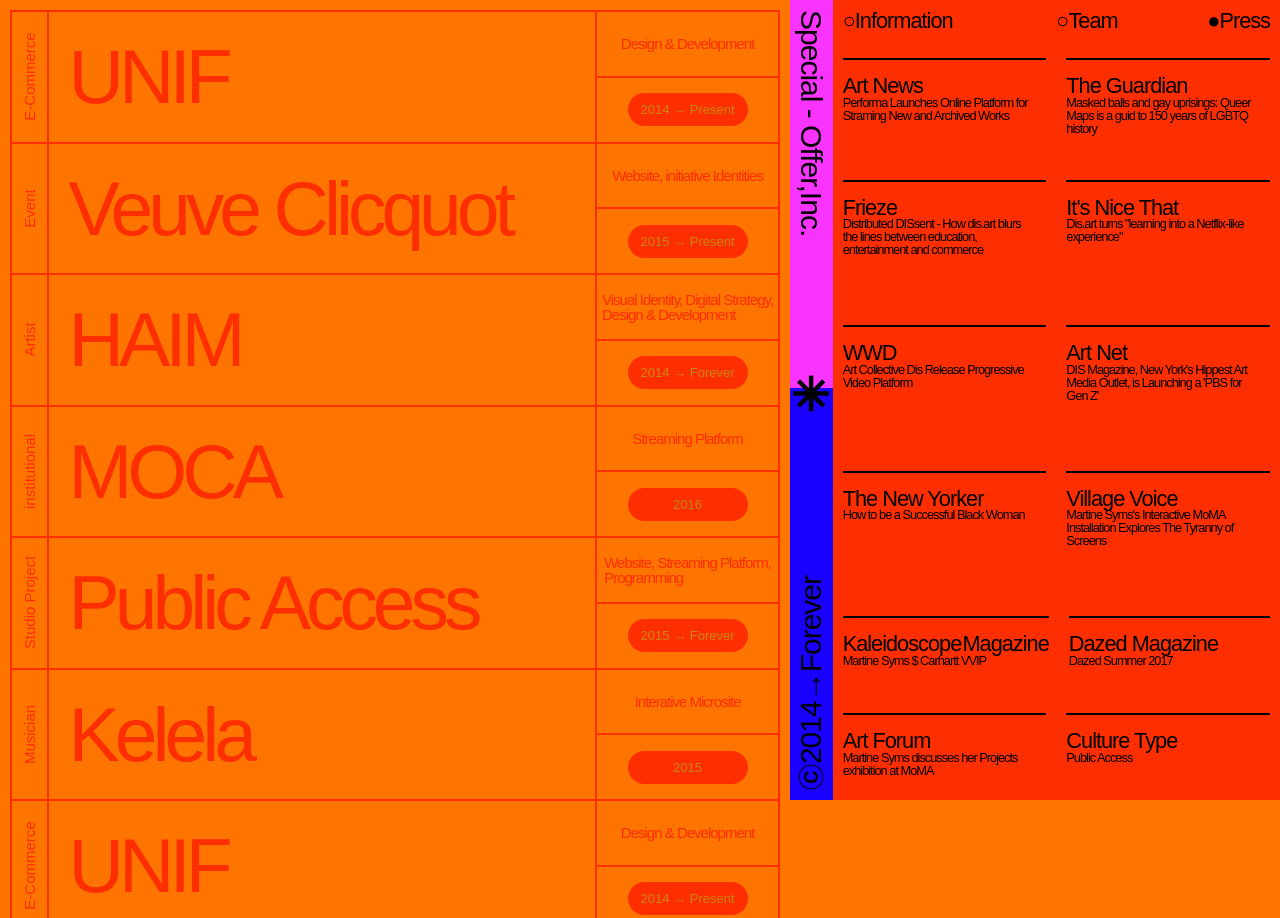
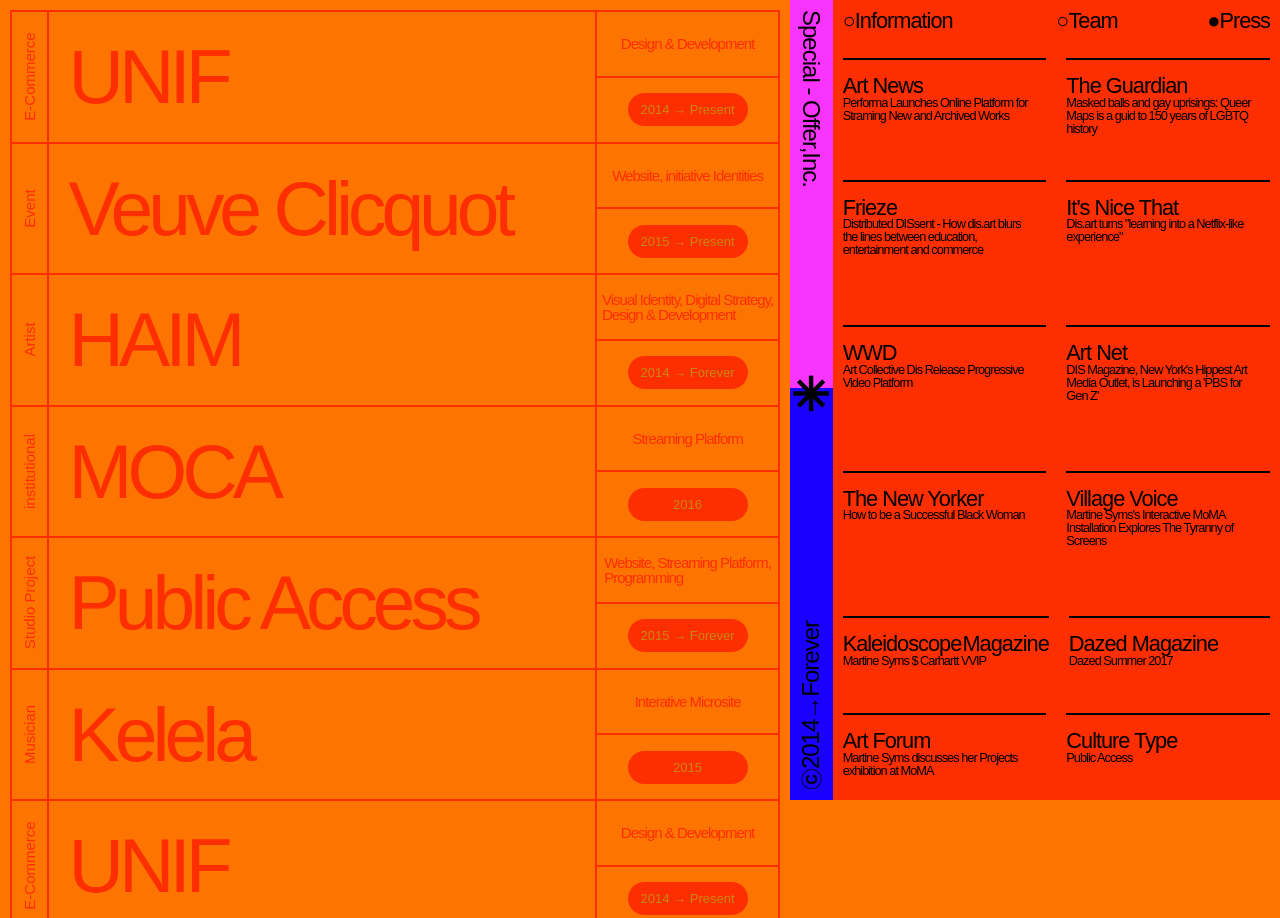
Before and after one commit to prgrmr-l/nomad-coders_css-challenge-8, a plain HTML site: page index.html in a window 1280 px wide. Shown: the top 918 px of the page. Drawn offline with nearby package versions, Linux system fonts and the light colour scheme.

Commit message:
modified_centerTopBttm-font-size

```diff
--- a/src/scss/styles.scss
+++ b/src/scss/styles.scss
@@ -144,7 +144,7 @@
     justify-content: center;
     align-items: center;
     writing-mode: vertical-lr;
-    font-size: 3rem;
+    font-size: 3vh;
     letter-spacing: -0.1rem;
   }
 }
@@ -165,7 +165,7 @@
     justify-content: center;
     align-items: center;
     writing-mode: vertical-lr;
-    font-size: 3rem;
+    font-size: 3vh;
     letter-spacing: -0.1rem;
     transform: rotate(180deg);
     div {
@@ -190,8 +190,8 @@
 }
 .cMark {
   display: flex;
-  width: 2.6rem;
-  height: 2.6rem;
+  width: 2.6vh;
+  height: 2.6vh;
   background-image: url("../../dest/css/1.png");
   background-size: cover;
   transform: rotate(270deg);
```
Also changed, not shown: dest/css/styles.css.
